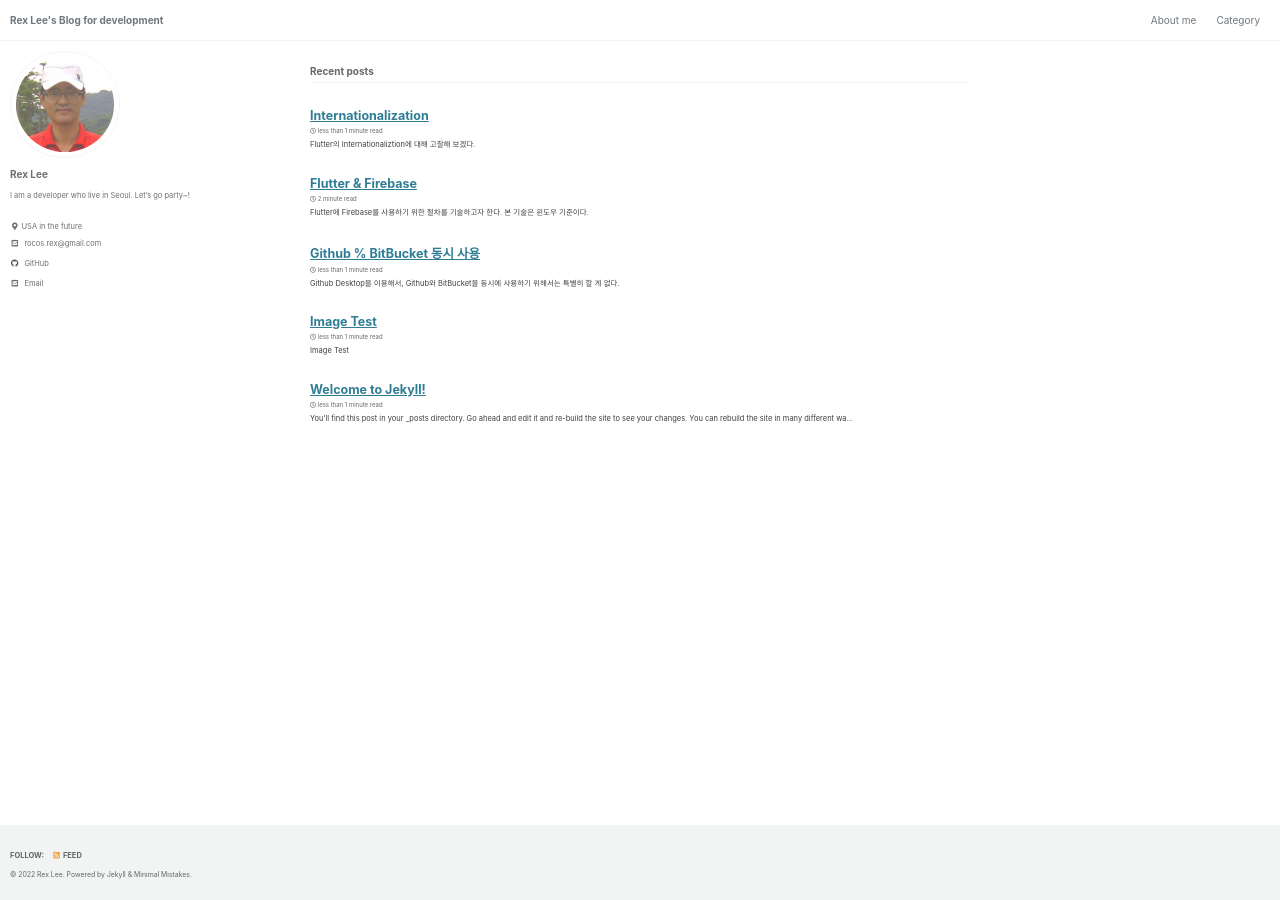
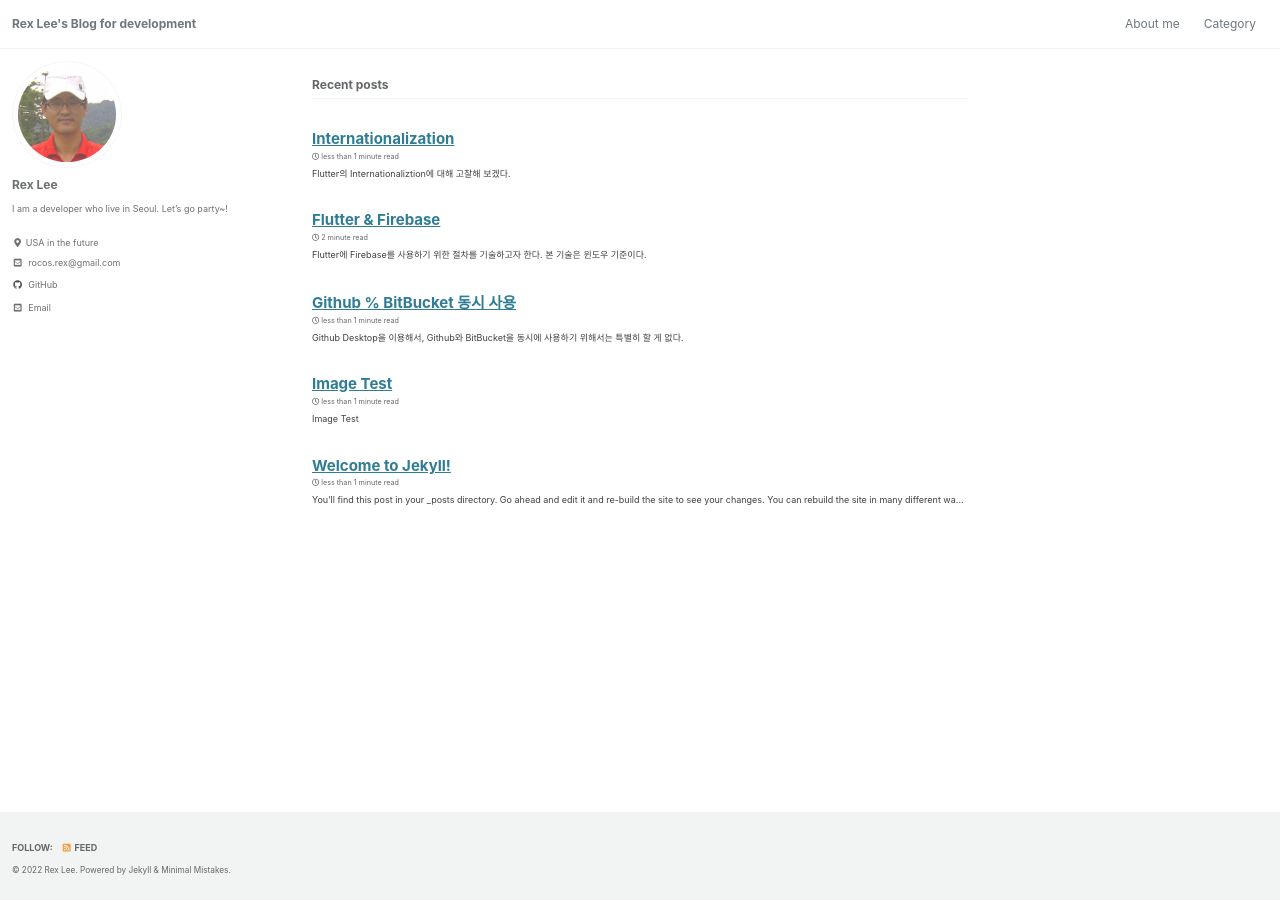
Before and after one commit to rocosrex/rocosrex.github.io, a Jekyll site: the page built from index.html, in a window 1280 px wide. Built offline with Jekyll 4.4.1, drawn with Linux system fonts in a browser that asks for light colours; cached includes are drawn as plain includes; the list of posts is cut into pages by our own code.

Commit message:
Update _reset.scss

```diff
--- a/_sass/minimal-mistakes/_reset.scss
+++ b/_sass/minimal-mistakes/_reset.scss
@@ -8,18 +8,18 @@ html {
   /* apply a natural box layout model to all elements */
   box-sizing: border-box;
   background-color: $background-color;
-  font-size: 10px;
+  font-size: 12px;
 
   @include breakpoint($medium) {
-    font-size: 10px;
+    font-size: 12px;
   }
 
   @include breakpoint($large) {
-    font-size: 10px;
+    font-size: 12px;
   }
 
   @include breakpoint($x-large) {
-    font-size: 10px;
+    font-size: 12px;
   }
 
   -webkit-text-size-adjust: 100%;
```
